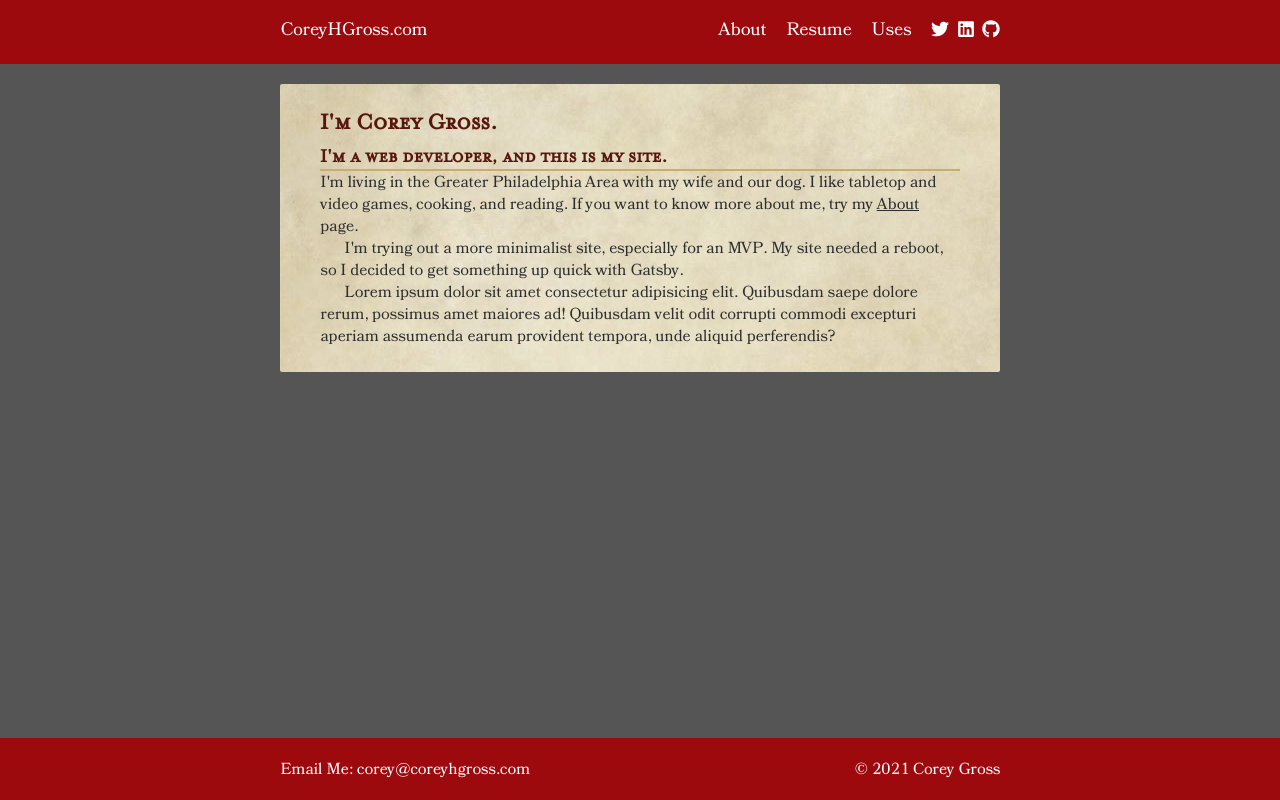
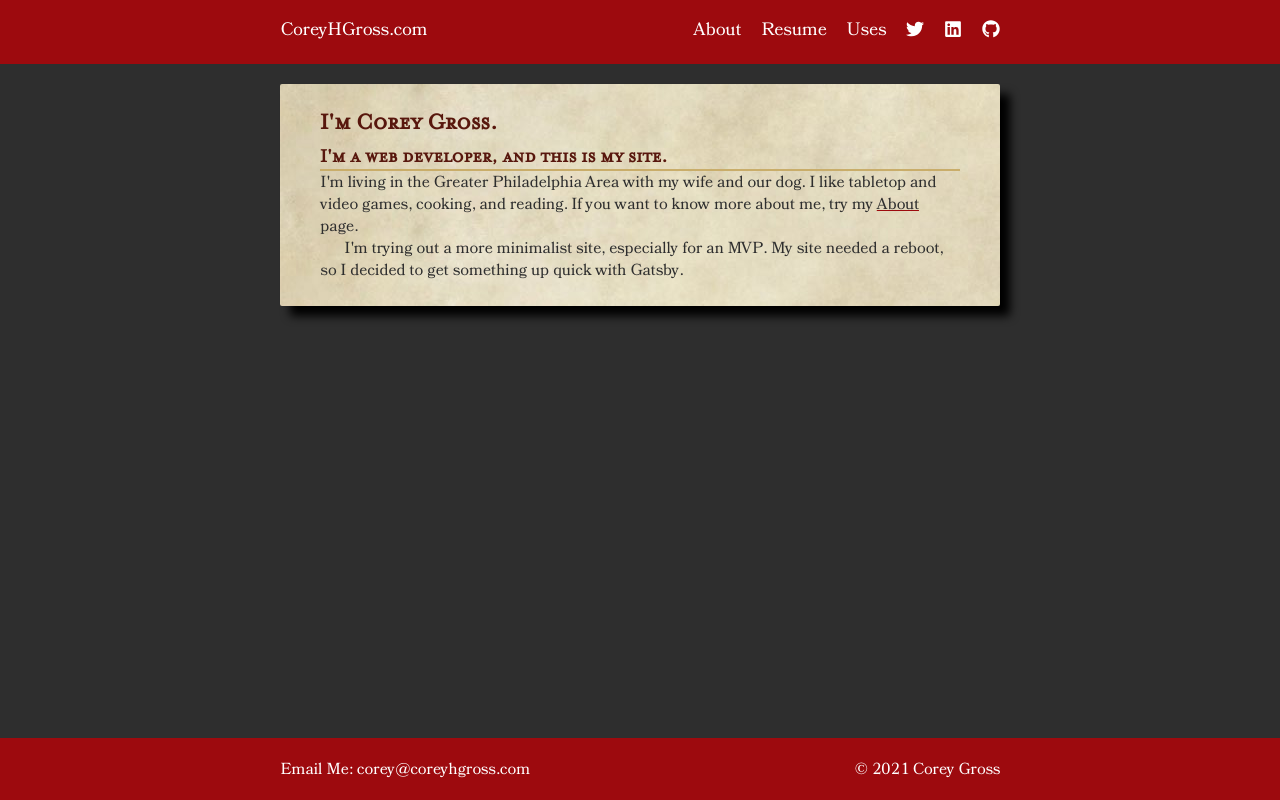
Before and after one commit to coggro/chgcom-gatsby, a Gatsby site: page / in a window 1280 px wide. Built offline with nearby package versions, Linux system fonts and the light colour scheme; Gatsby itself is replaced by a stand-in of ours.

Commit message:
Spacing, text, color changes

```diff
--- a/src/components/Header.js
+++ b/src/components/Header.js
@@ -70,10 +70,6 @@ const HeaderStyles = styled.header`
 
         .icon {
           margin-left: 0.75rem;
-
-          &:first-child {
-            margin-left: 0;
-          }
         }
       }
     }
@@ -112,7 +108,11 @@ const HeaderStyles = styled.header`
         }
 
         .icons {
-          margin-left: 2rem;
+          margin-left: 0;
+
+          .icon {
+            margin-left: 2rem;
+          }
         }
       }
     }
--- a/src/pages/index.js
+++ b/src/pages/index.js
@@ -22,12 +22,6 @@ const IndexPage = () => {
               site needed a reboot, so I decided to get something up quick with
               Gatsby.
             </p>
-            <p>
-              Lorem ipsum dolor sit amet consectetur adipisicing elit. Quibusdam
-              saepe dolore rerum, possimus amet maiores ad! Quibusdam velit odit
-              corrupti commodi excepturi aperiam assumenda earum provident
-              tempora, unde aliquid perferendis?
-            </p>
           </div>
         </div>
       </section>
--- a/src/styles/GlobalStyles.js
+++ b/src/styles/GlobalStyles.js
@@ -4,16 +4,18 @@ import bg from '../assets/images/backgrounds/pb-tiling-dark.jpg'
 
 const GlobalStyles = createGlobalStyle`
   :root {
-    --black: #2E2E2E;
+    --black: #000;
     --blue: #001e9d;
     --darkgrey: #4E4E4E;
     --darkred: #58170d;
+    --fontblack: #2E2E2E;
+    --gold: #c9ad6a;
     --grey: #cfcfcf;
     --red: #9d0a0e;
     --white: #fff;
   }
   html{
-    background: #555;
+    background: var(--fontblack);
     overflow-y: scroll;
   }
   body #___gatsby #gatsby-focus-wrapper {
@@ -54,6 +56,7 @@ const GlobalStyles = createGlobalStyle`
   }
   .page {
     background-image: url(${bg});
+    box-shadow: 1rem 1rem 1rem var(--black);
     columns: 1;
     padding: 2.5rem 4rem;
     margin-top: 2rem;
--- a/src/styles/Typography.js
+++ b/src/styles/Typography.js
@@ -11,7 +11,7 @@ const Typography = createGlobalStyle`
     src: url(${crazyTomeFont});
   }
   html {
-    color: var(--black);
+    color: var(--fontblack);
     font-family: CrazyTome, Ubuntu, -apple-system, BlinkMacSystemFont, 'Segoe UI', Roboto, Oxygen, Cantarell, 'Open Sans', 'Helvetica Neue', sans-serif;
     font-size: 10px;
   }
@@ -29,11 +29,11 @@ const Typography = createGlobalStyle`
   }
   h2 {
     font-size: 2rem;
-    border-bottom: 2px solid #c9ad6a;
+    border-bottom: 2px solid var(--gold);
   }
   h3 {
     font-size: 1.6rem;
-    border-bottom: 2px solid #c9ad6a;
+    border-bottom: 2px solid var(--gold);
   }
   ul {
     padding-left: 1.5rem;
@@ -45,20 +45,23 @@ const Typography = createGlobalStyle`
     line-height: 2.2rem;
   }
   a {
-    color: var(--black);
+    color: var(--fontblack);
     text-decoration: none;
 
     &:hover {
       color: var(--darkgrey);
       text-decoration: underline;
+      text-decoration-color: var(--red);
     }
 
     &.always-under {
       text-decoration: underline;
+      text-decoration-color: var(--red);
     }
   }
   main a {
     text-decoration: underline;
+    text-decoration-color: var(--red);
   }
   p {
     margin: 0;
```
Also changed, not shown: src/pages/uses.js (+13 -1 lines).
